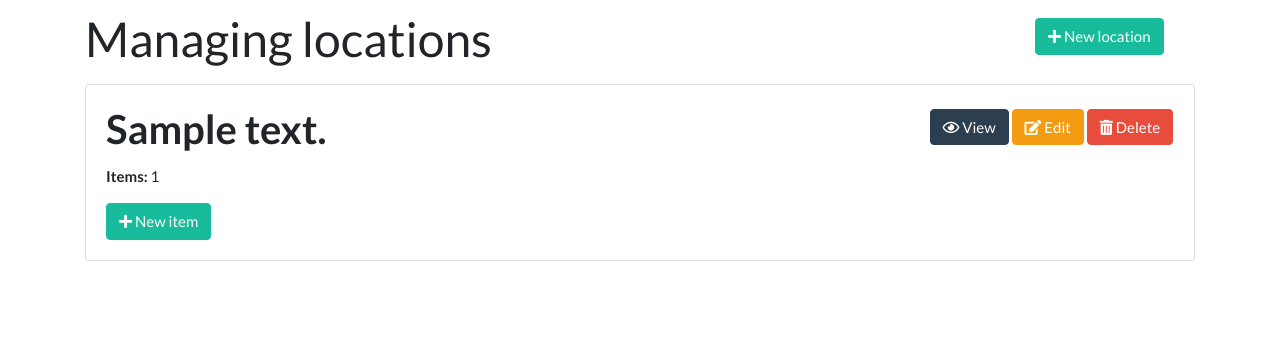
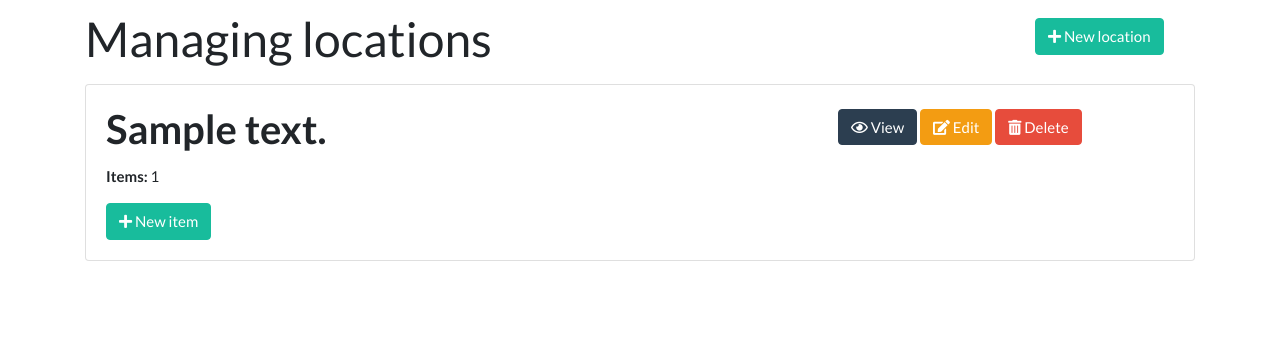
Before and after one commit to marcegeek/personal-inventory, a Flask app: page /locations in a window 1280 px wide. Shown: the part 74-420 px from the top of the page. Run offline with Flask 2, Linux system fonts and the light colour scheme; the visitor is signed in with stand-in values (Sample User, id 1); tables that the repository leaves empty hold one stand-in row (values such as "Sample post"); some libraries are stand-ins or nearby versions.

Commit message:
mejoras visuales menores

```diff
--- a/personal_inventory/presentation/templates/items.html
+++ b/personal_inventory/presentation/templates/items.html
@@ -8,7 +8,7 @@
 {% block main %}
 <div class="row mb-2">
   <h1 class="col-sm-10">{{ _('Managing items') }}</h1>
-  <div class="col-sm-2 mt-1">
+  <div class="col-sm-2 mt-2">
     <a href="#new-item-modal" class="btn btn-success justify-content-sm-end" role="button" data-toggle="modal">
       <i class="fa fa-plus"></i> {{ _('New item') }}
     </a>
--- a/personal_inventory/presentation/templates/location.html
+++ b/personal_inventory/presentation/templates/location.html
@@ -19,7 +19,7 @@
   </div>
 </div>
 <div class="row mb-1">
-  <h2 class="col-sm-9">{{ _('Items') }}</h2>
+  <h2 class="col-sm-9"><strong>{{ _('Items') }}</strong></h2>
   <div class="col-sm-3">
     <a href="#new-item-in-{{location.id}}-modal" class="btn btn-success" role="button" data-toggle="modal">
       <i class="fas fa-plus"></i> {{ _('New item') }}
--- a/personal_inventory/presentation/templates/locations.html
+++ b/personal_inventory/presentation/templates/locations.html
@@ -24,10 +24,10 @@
 <div class="card mb-2">
   <div class="card-body">
     <div class="row">
-      <div class="col-sm-9">
+      <div class="col-sm-8">
         <h2 class="card-title"><strong>{{location.description}}</strong></h2>
       </div>
-      <div class="col-sm-3  mt-1">
+      <div class="col-sm-4 mt-1">
         <a href="{{ url_for('location', location_id=location.id) }}" class="btn btn-primary">
           <i class="far fa-eye"></i> {{ _('View') }}
         </a>
```
